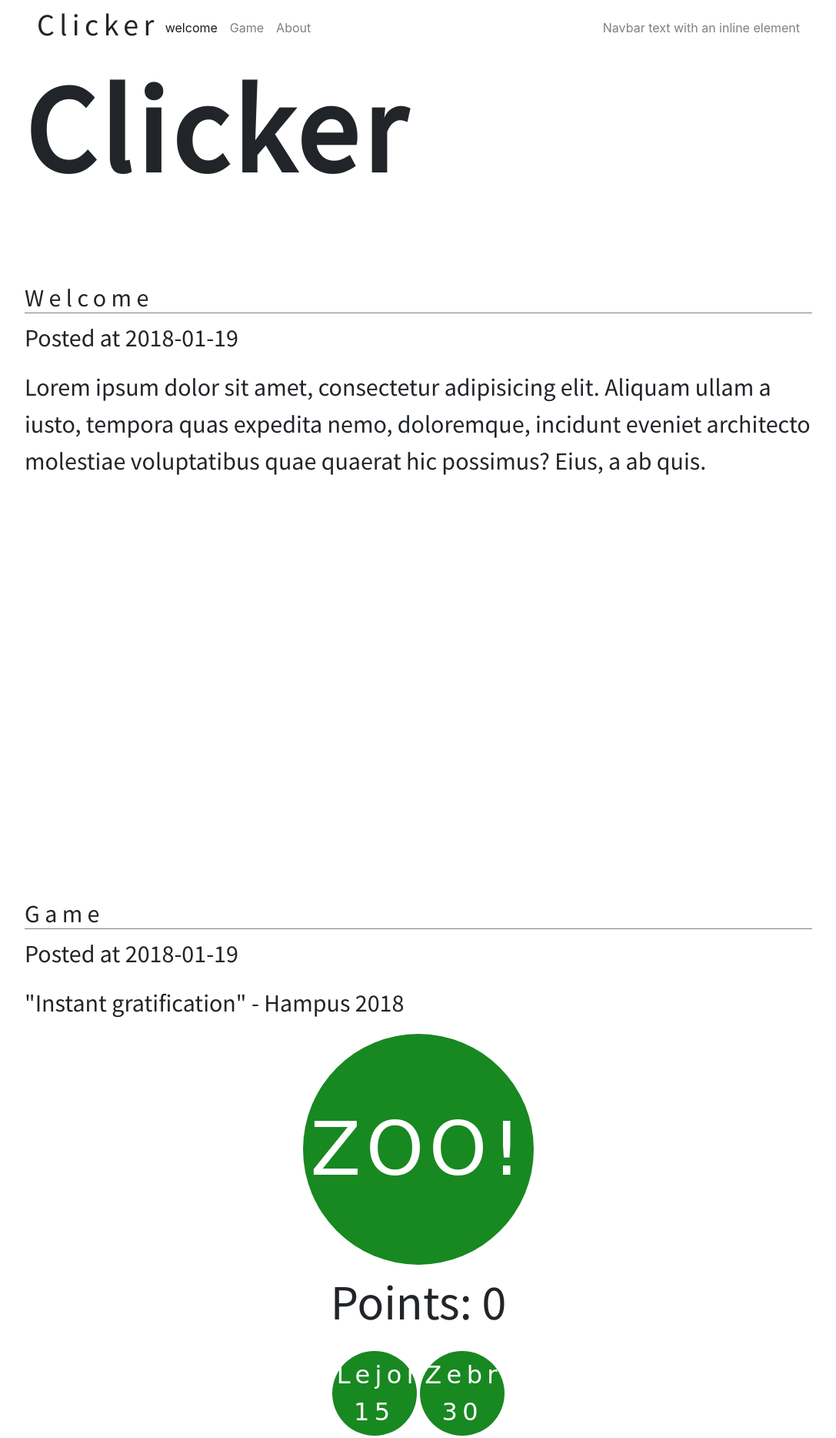
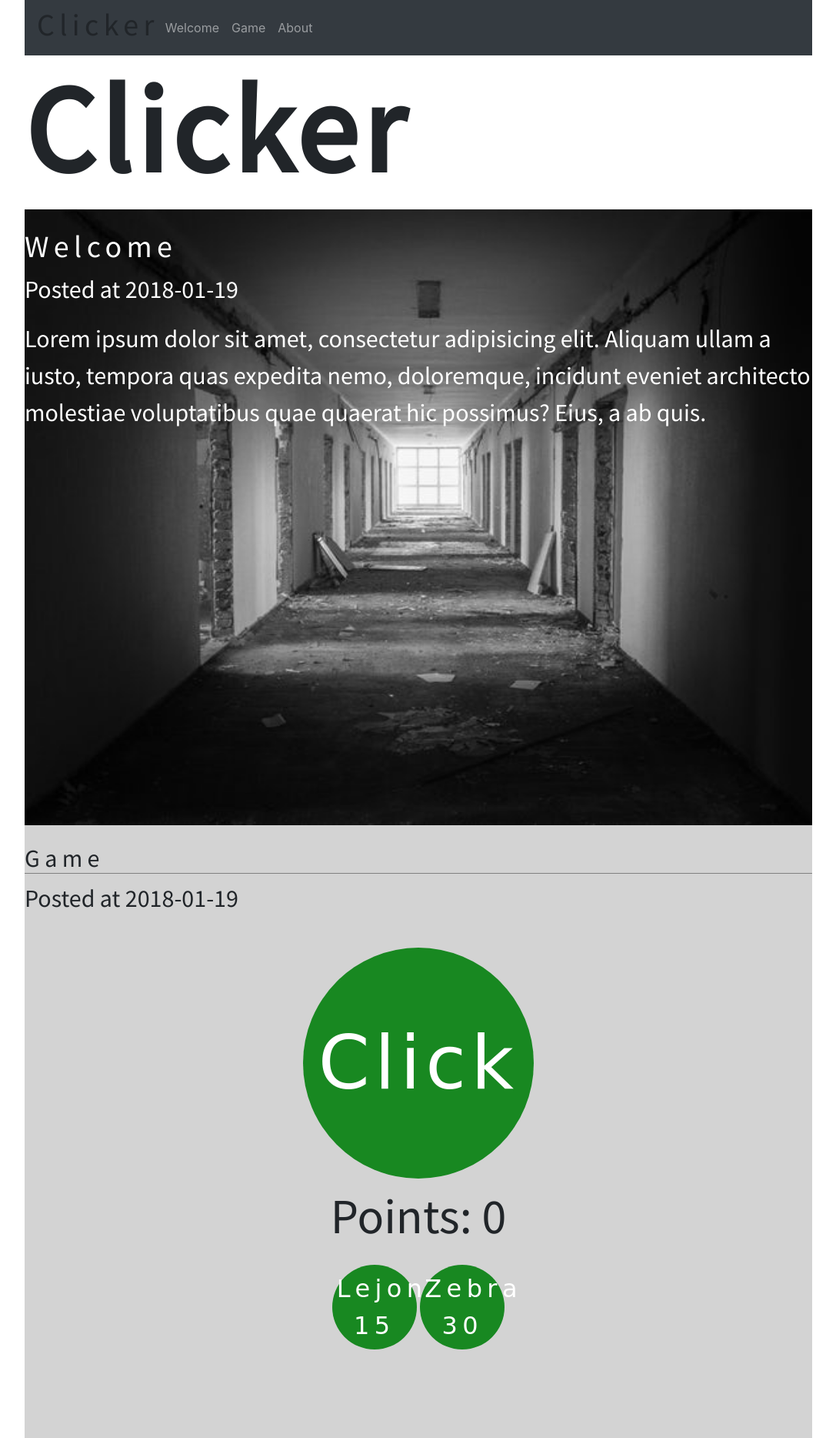
Before and after one commit to hampus0151/clicker, a plain HTML site: page clicker-master/index.html in a window 1280 px wide. Shown: the top 1868 px of the page at 77% size, without its empty margins (96-1183 px from the left). Drawn offline with nearby package versions, Linux system fonts and the light colour scheme.

Commit message:
second finish

```diff
--- a/clicker-master/index.html
+++ b/clicker-master/index.html
@@ -6,84 +6,72 @@
 	<title>Clicker</title>
 	<link rel="stylesheet" type="text/css" href="style.css">
     <link rel="stylesheet" type="text/css" href="normalize.css">
+    <link rel="stylesheet" type="text/css" href="destructed.css">
 	<link href="https://fonts.googleapis.com/css?family=Source+Sans+Pro" rel="stylesheet">
 	<link href="https://fonts.googleapis.com/css?family=Audiowide" rel="stylesheet">
 	<link rel="stylesheet" href="https://stackpath.bootstrapcdn.com/bootstrap/4.3.1/css/bootstrap.min.css" integrity="sha384-ggOyR0iXCbMQv3Xipma34MD+dH/1fQ784/j6cY/iJTQUOhcWr7x9JvoRxT2MZw1T" crossorigin="anonymous">
 </head>
     <body>
 	<main>
-			<nav class="navbar navbar-expand-lg sticky-top navbar-light bg-#e0e2db">
-					<h1 class="navbarr" href="#">Clicker</h1>
+			<nav class="navbar navbar-expand-lg sticky-top navbar-dark bg-dark ">
+
+					<h1 class="navbarr " href="#">Clicker</h1>
 					<button class="navbar-toggler" type="button" data-toggle="collapse" data-target="#navbarText" aria-controls="navbarText" aria-expanded="false" aria-label="Toggle navigation">
 					  <span class="navbar-toggler-icon"></span>
 					</button>
 					<div class="collapse navbar-collapse" id="navbarText">
 					  <ul class="navbar-nav mr-auto">
-						<li class="nav-item active">
-						  <a class="nav-link" href="#welcome">welcome <span class="sr-only">(current)</span></a>
+						<li class="nav-item">
+						  <a class="nav-link" href="#welcome">Welcome <span class="sr-only">(current)</span></a>
 						</li>
 						<li class="nav-item">
-						  <a class="nav-link" href="#clicker">Game</a>
+						  <a class="nav-link" href="#game">Game</a>
 						</li>
 						<li class="nav-item">
 						  <a class="nav-link" href="#about">About</a>
 						</li>
 					  </ul>
-					  <span class="navbar-text">
-						Navbar text with an inline element
-					  </span>
 					</div>
 				  </nav>
 		<!-- huvudmeny -->
 		<header class="top">
-			<h1 class="logo">Clicker</h1>
+			<h1 class="logo ">Clicker</h1>
 
-			<!-- <nav class="menu">
-				<ul>
-					<li><a href="#welcome">Welcome</a></li>
-					<li><a href="#clicker">Game</a></li>
-					<li><a href="#about">About</a></li>
-				</ul>
-			</nav> -->
 
 		</header>
 		<section>
+                <div class="picture1">
 			<article id="welcome">
 					<br>
-					<br>
-					<br>
-					<br>
 				<header>
-					<h2>Welcome</h2>
+					<h1>Welcome</h1>
 					<p>Posted at <time>2018-01-19</time></p>
 				</header>
                 <p>Lorem ipsum dolor sit amet, consectetur adipisicing elit. Aliquam ullam a iusto, tempora quas expedita nemo, doloremque, incidunt eveniet architecto molestiae voluptatibus quae quaerat hic possimus? Eius, a ab quis.</p>
+            </div>
 						</article>
+						<div class="picture2">
 			<article id="clicker">
-					<br>
-					<br>
-					<br>
 					<br>
 				<header>
 					<h2>Game</h2>
                     <p>Posted at <time>2018-01-19</time></p>
                 </header>
-				<p><quote>"Instant gratification"</quote> - Hampus 2018</p>
+
 				<div id="game">
-					<button id="clickerbutton">ZOO!</button>
+						<br>
+					<button id="clickerbutton">Click</button>
 				</div>
 				<div id="score"></div>
 				<div id="powerUps">
-					<button id="lejon" class="powerUpButton" accesskey="l">Lejon</button>
+					<button id="lejon" class="powerUpButton" accesskey="l">gun</button>
 					<button id="lionSuper" class="powerUpButton" accesskey="s">Super Lion!</button>
-					<button id="zebra" class="powerUpButton" accesskey="z">Zebra</button>
+					<button id="zebra" class="powerUpButton" accesskey="z">Rifle</button>
 					<p id="powerText"></p>
+							</article>
 						</div>
-			</article>
+            <div class="picture3">
 			<article id="about">
-				<br>
-				<br>
-				<br>
 					<br>
 				<header>
 					<h2>About</h2>
@@ -91,9 +79,9 @@
 				</header>
 				<p>Lorem ipsum dolor sit amet, consectetur adipisicing elit. Aliquam ullam a iusto, tempora quas expedita nemo, doloremque, incidunt eveniet architecto molestiae voluptatibus quae quaerat hic possimus? Eius, a ab quis.</p>
 						</article>
+						</div>
 		</section>
     </main>
 	<script src="spel.js"></script>
 </body>
 </html>
-<
--- a/clicker-master/style.css
+++ b/clicker-master/style.css
@@ -2,8 +2,8 @@ html {
 	font-size: 16px;
 }
 
-body {
-	background-color: #e0e2db;
+ body {
+   background-color: transparent;
 }
 main {
 	width: 80%;
@@ -117,7 +117,7 @@ article {
 }
 
 .powerUpButton:active {
-	transition-property: border, background-color;
+    transition-property: border;
 	transition-duration: 1s;
 	background-color: #812F05;
 	border: 4px solid #7E8987;
@@ -129,3 +129,19 @@ article {
 #powerText {
 	white-space: pre;
 }
+
+.picture1 {
+	color: white;
+	background-image: url("image/1.jpg");
+	background-repeat: no-repeat;
+	background-size: 100% 100%;
+}
+.picture2 {
+    background-color: lightgrey;
+}
+.picture3 {
+	color: white;
+	background-image: url("image/7.jpg");
+	background-repeat: no-repeat;
+  	background-size: 100% 100%;
+}
```
Also changed, not shown: clicker-master/8db580-586ba4-404e4d-812f05-7e8987.png (deleted), clicker-master/image/1.jpg (added), clicker-master/image/7.jpg (added), clicker-master/images/forest.jpg (deleted). Lines whose indentation alone changed are shown as unchanged.
